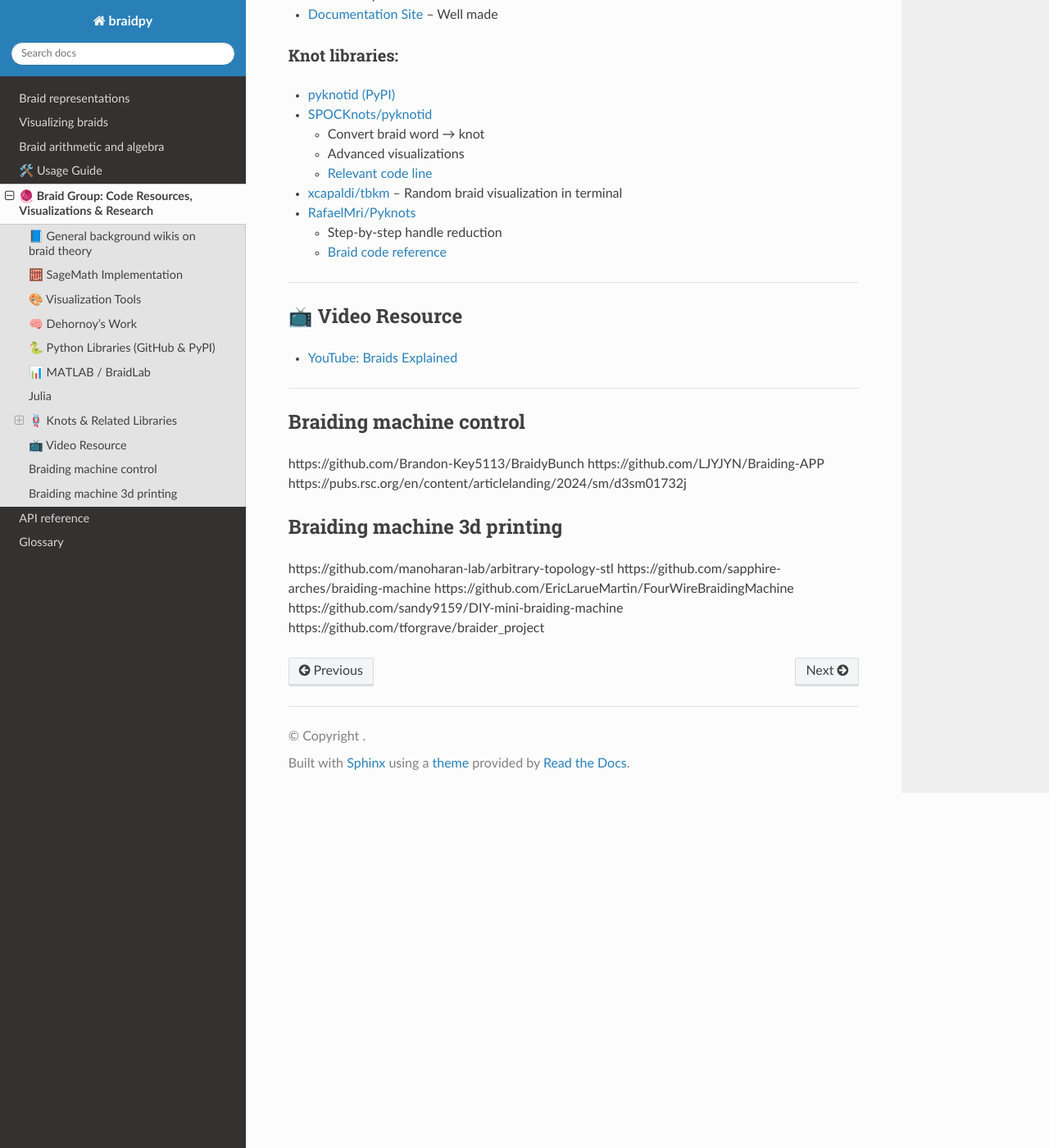
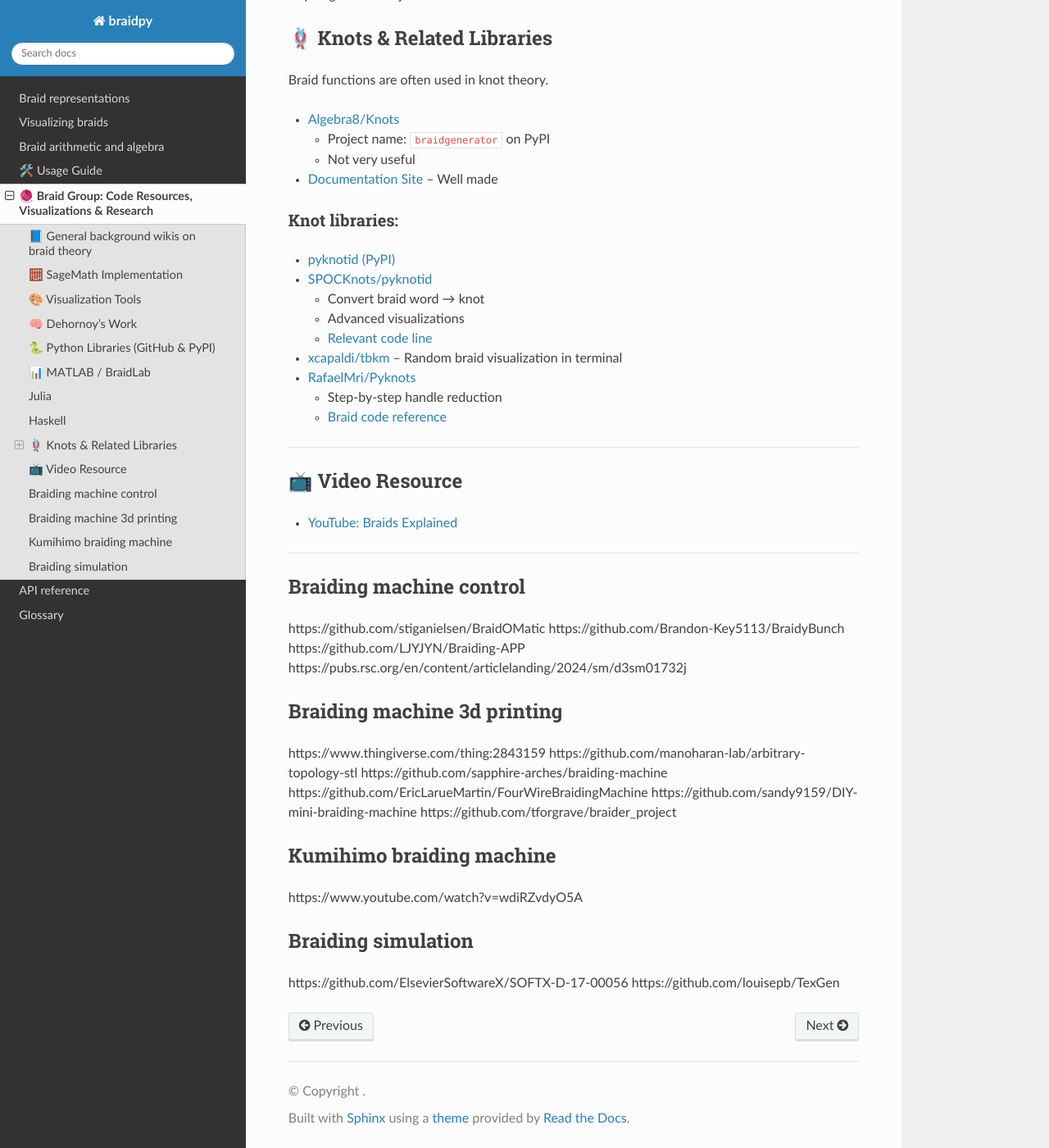
Before and after one commit to baptistelabat/braidpy, a Sphinx documentation site: the page built from docs/source/references.md, in a window 1280 px wide and 1400 px high, scrolled down 2846 px. Shown: the whole window at 82% size. Built offline with Sphinx 7.4.7 and the Read the Docs theme 3.1.0, drawn with Linux system fonts in a browser that asks for light colours; some of the changed text lies outside the part shown.

Commit message:
Add more references

```diff
--- a/docs/source/references.md
+++ b/docs/source/references.md
@@ -11,7 +11,8 @@
 - blob:https://github.com/8f3cf57d-953c-4b95-b920-e561721cbdbd
 - https://github.com/louisepb/TexGen
 - https://mathcenter.oxford.emory.edu/site/math108/braid_arithmetic/
-
+- https://eprints.nottingham.ac.uk/76624/1/Thompson%2C%20Matthew%2C%2014343257%2C%20corrections.pdf
+- https://jsphdms.github.io/2023/01/06/knots.html
 ---
 
 ## 🧮 SageMath Implementation
@@ -100,6 +101,11 @@
 
 ---
 
+## Haskell
+https://hackage.haskell.org/package/combinat-0.2.8.2/docs/Math-Combinat-Groups-Braid.html#v:-61--61-
+
+---
+
 https://github.com/jeanluct/cbraid?tab=readme-ov-file
 ## 🪢 Knots & Related Libraries
 
@@ -131,13 +137,22 @@
 
 ---
 ## Braiding machine control
+https://github.com/stiganielsen/BraidOMatic
 https://github.com/Brandon-Key5113/BraidyBunch
 https://github.com/LJYJYN/Braiding-APP
 https://pubs.rsc.org/en/content/articlelanding/2024/sm/d3sm01732j
 
 ## Braiding machine 3d printing
+https://www.thingiverse.com/thing:2843159
 https://github.com/manoharan-lab/arbitrary-topology-stl
 https://github.com/sapphire-arches/braiding-machine
 https://github.com/EricLarueMartin/FourWireBraidingMachine
 https://github.com/sandy9159/DIY-mini-braiding-machine
 https://github.com/tforgrave/braider_project
+
+## Kumihimo braiding machine
+https://www.youtube.com/watch?v=wdiRZvdyO5A
+
+## Braiding simulation
+https://github.com/ElsevierSoftwareX/SOFTX-D-17-00056
+https://github.com/louisepb/TexGen
```
Also changed, not shown: README.md (+2 -1 lines), 1 other file.
